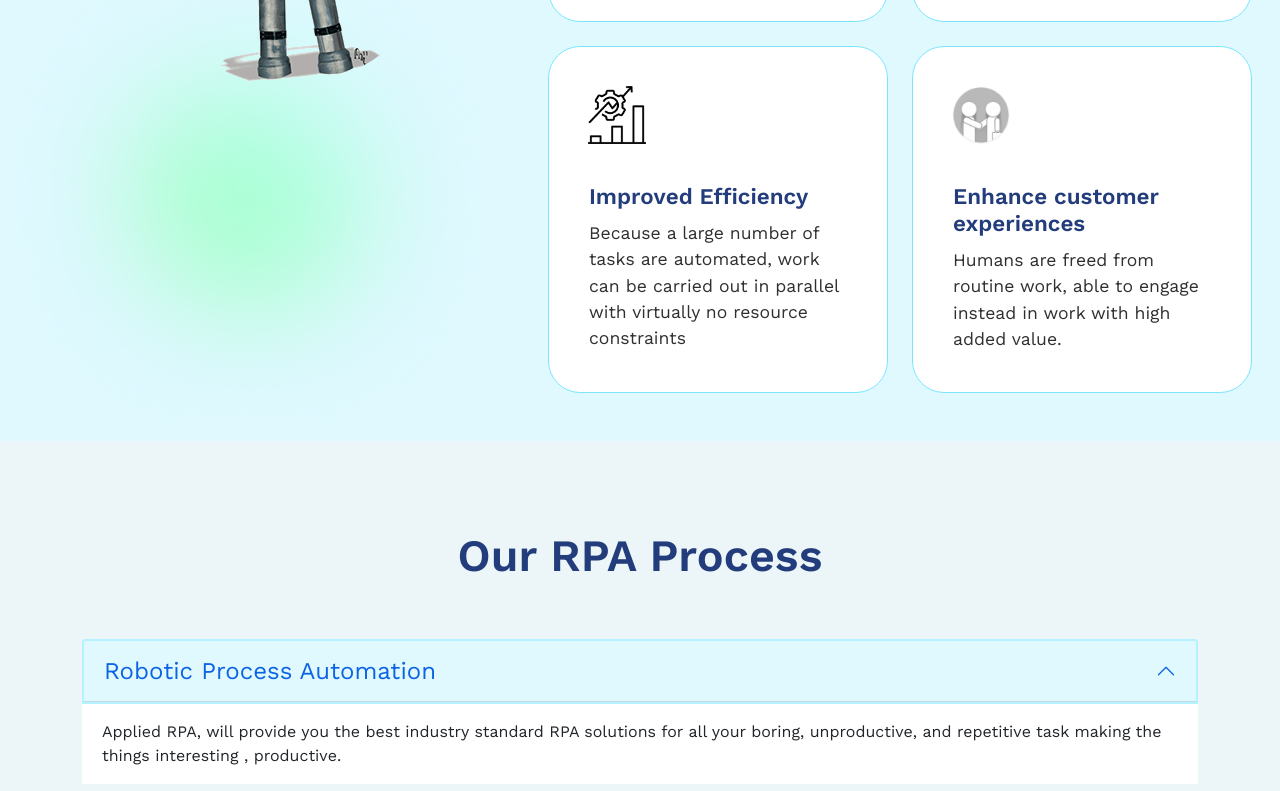
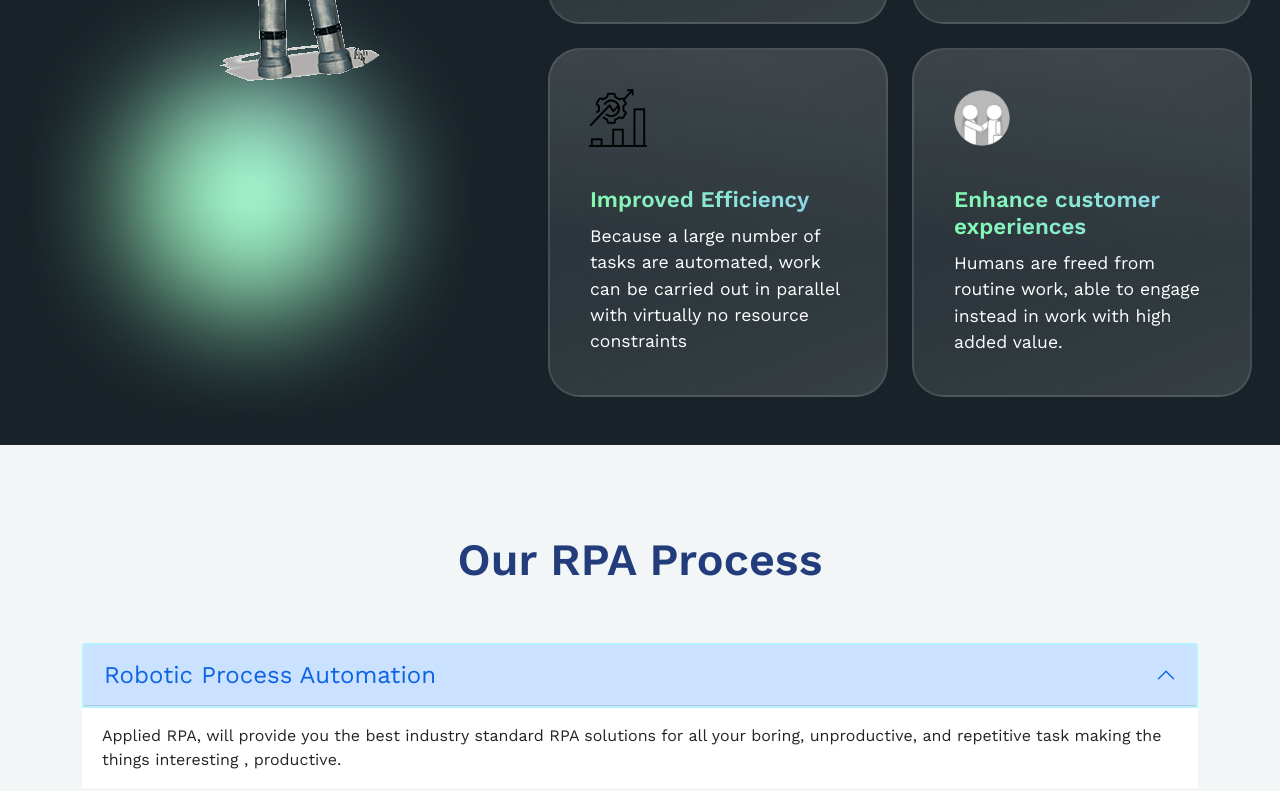
Before and after one commit to ash1919/AppliedRPA-repo, a plain HTML site: page index.html in a window 1280 px wide. Shown: the part 1720-2511 px from the top of the page. Drawn offline with nearby package versions, Linux system fonts and the light colour scheme.

Commit message:
new-color-combination-black

```diff
--- a/index.html
+++ b/index.html
@@ -158,7 +158,7 @@
 
               <div class="col-md-7">
                 <div class="why-rpa-right">
-                  <div class="row row-cols-1 row-cols-md-2 g-4 ">
+                  <div class="row row-cols-1 row-cols-lg-2 g-4 ">
                     <div class="col description-1">
                       <div class="card h-100">
                         <div>
--- a/styles.css
+++ b/styles.css
@@ -1,8 +1,8 @@
 @import url("https://fonts.googleapis.com/css2?family=Inter:wght@400;500;600;700;800&family=Work+Sans:wght@400;500;600;700;800&display=swap");
 @import url("https://fonts.googleapis.com/css2?family=Manrope:wght@700&family=Poppins:wght@400;500;700&display=swap");
 
-:root{
-  --primary-color:#233c7b;
+:root {
+  --primary-color: #233c7b;
 }
 * {
   box-sizing: border-box;
@@ -10,7 +10,7 @@
   margin: 0;
 }
 body {
-  background-color: #ecf6f8;
+  background-color: #f3f6f7;
   font-family: "Work Sans";
 }
 
@@ -129,42 +129,71 @@ img {
 /* Why rpa */
 
 .why-rpa {
-  background-color: #dff9ff;
+  background-color: #182228;
   background-image: url(/images/Ellipse\ 5.png);
   background-repeat: no-repeat;
   background-position: bottom left;
   padding: 1rem;
 }
-.why-rpa-left img{
+.why-rpa h2 {
+  color: rgb(0, 255, 102);
+}
+.why-rpa-left img {
   width: auto;
   /* margin: auto !important; */
 }
 .why-rpa-right .card {
   border-radius: 2rem;
   padding: 1.5rem;
-  border: 1px solid #7ce6ff;
+  /* border: 1px solid #7ce6ff; */
+  border:2px solid rgba(255, 255, 255, 0.1);
+  /* Glass white */
+  background: linear-gradient(
+      180deg,
+      rgba(255, 255, 255, 0) 57.29%,
+      rgba(255, 255, 255, 0.08) 100%
+    ),
+    linear-gradient(
+      153.43deg,
+      rgba(255, 255, 255, 0.06) 0%,
+      rgba(255, 255, 255, 0) 83.33%
+    ),
+    linear-gradient(
+      206.57deg,
+      rgba(255, 255, 255, 0.125) 16.67%,
+      rgba(255, 255, 255, 0.025) 100%
+    );
 }
-.why-rpa-right .card:hover{
-  box-shadow: -2px -4px 22px #B5F1FF;
+.why-rpa-right .card:hover {
+  box-shadow: -2px -4px 22px #b5f1ff;
+}
+.why-rpa .card h5{
+  background: linear-gradient(90deg, #84fab0 0%, #8fd3f4 100%);
+  -webkit-background-clip: text;
+  -webkit-text-fill-color: transparent;
+  background-clip: text;
+  text-fill-color: transparent;
+}
+.why-rpa .card p{
+  color: white;
 }
 .why-rpa-right img {
   width: 5.5rem;
   padding: 0.8rem;
 }
-.why-rpa-right .card-title{
+.why-rpa-right .card-title {
   color: var(--primary-color);
 }
 /* RPA process */
-.rpa-process-accordion .accordion-button{
-  background-color: #dff9ff;
+.rpa-process-accordion .accordion-button {
+  background-color: #cae2ff;
   font-size: 1.5rem;
-  border: 2px solid #B5F1FF;
+  border: 2px solid #b5f1ff;
 }
-.rpa-process-accordion .accordion-item{
+.rpa-process-accordion .accordion-item {
   margin-bottom: 2rem;
   border: none;
 }
-
 
 /* Footer */
 footer {
```
